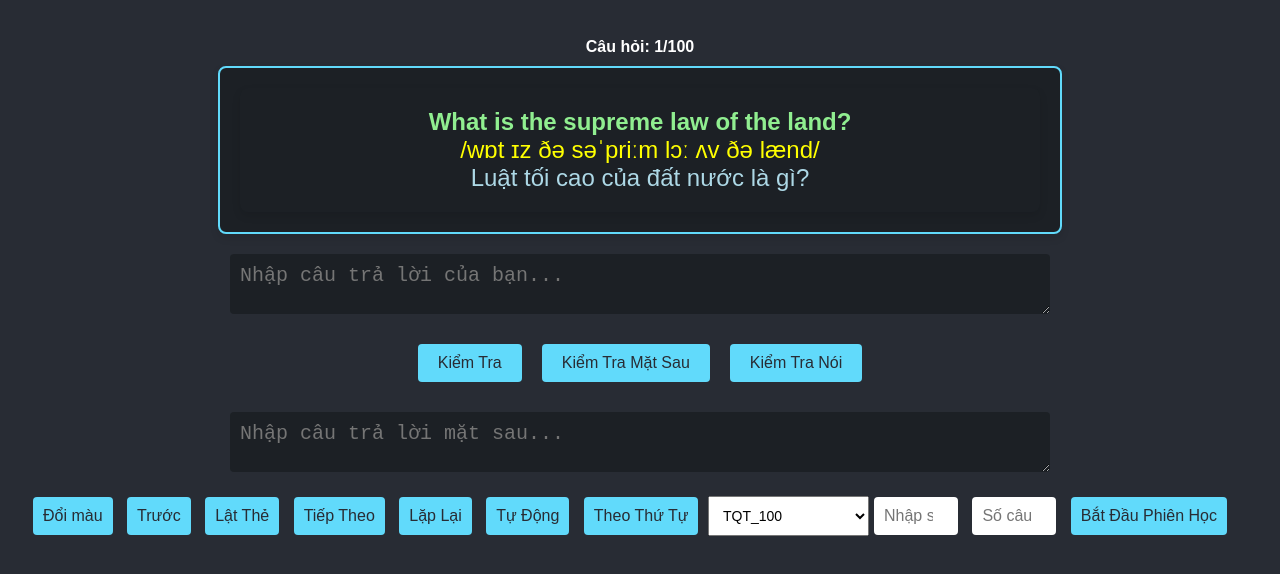
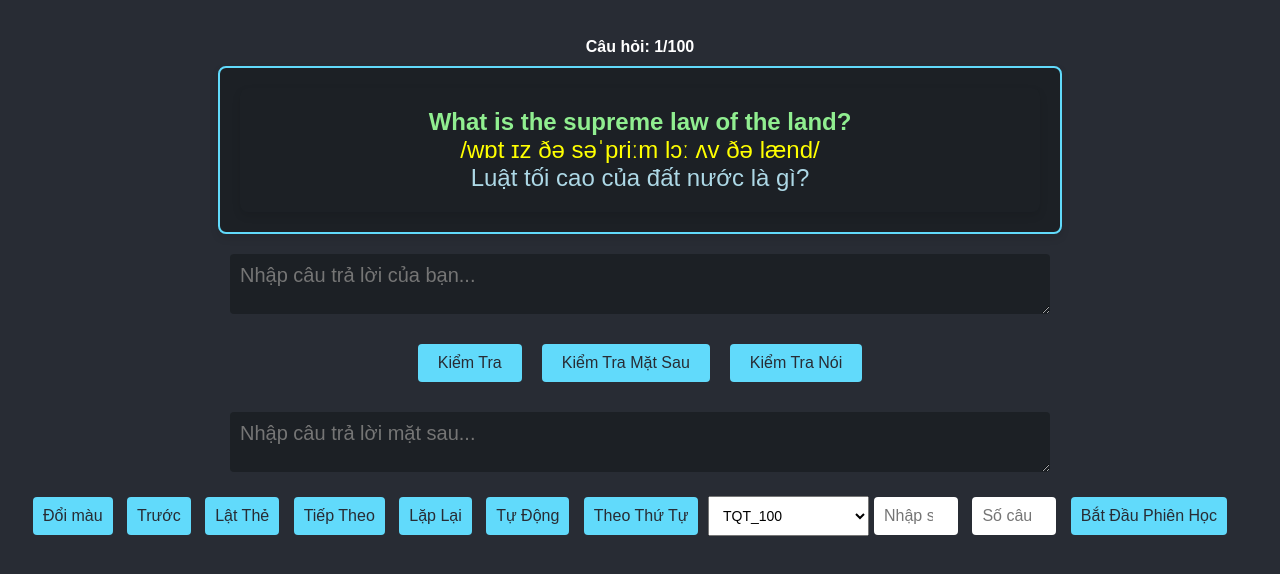
Before and after one commit to nguyensunone/my_test_app, a plain HTML site: page json_test_offline.html in a window 1280 px wide. Drawn offline with nearby package versions, Linux system fonts and the light colour scheme.

Commit message:
Cập nhật ứng dụng

```diff
--- a/json_test_offline.html
+++ b/json_test_offline.html
@@ -98,6 +98,7 @@
             color: #61dafb;
             resize: vertical;
             overflow-y: auto;
+            font-family: 'Arial', sans-serif; /* Thêm dòng này để có cùng font với câu đúng */
         }
         #vocabLabel {
             font-size: 24px;
```
